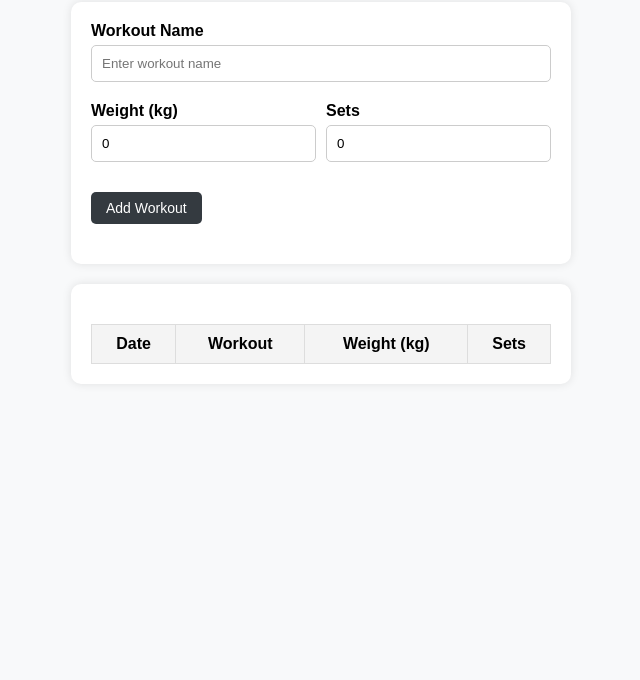
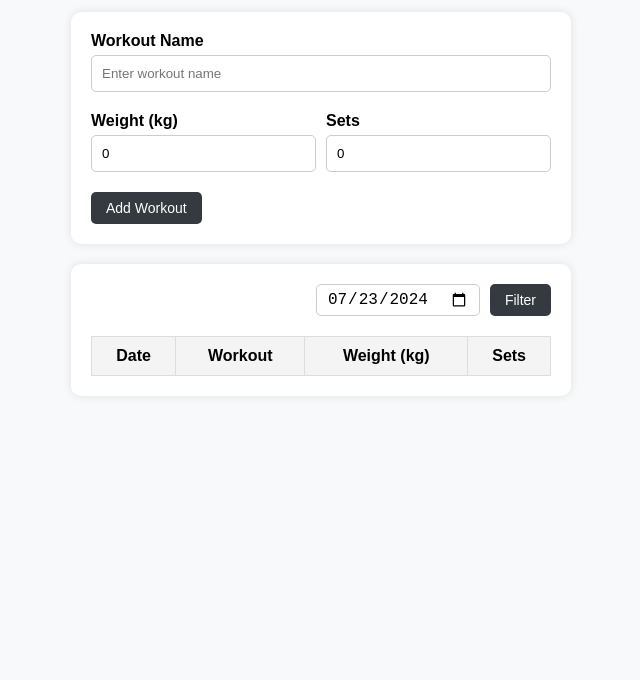
Before and after one commit to selfmadeoranges/Workout, a plain HTML site: page index.html in a window 1280 px wide. Shown: the part 120-800 px from the top of the page, without its empty margins (319-959 px from the left). Drawn offline with Linux system fonts and the light colour scheme; no server answers.

Commit message:
filter 기능 추가

```diff
--- a/index.html
+++ b/index.html
@@ -36,6 +36,10 @@
             </div>
         </div>
         <div class="table-container">
+            <div class="filter-container">
+                <input type="date" id="filter-date" name="filter-date" class="filter-date-picker">
+                <button id="filter-button">Filter</button>
+            </div>
             <table id="workout-log">
                 <thead>
                     <tr>
--- a/scripts.js
+++ b/scripts.js
@@ -22,6 +22,21 @@ document.getElementById('add-workout').addEventListener('click', function() {
     }
 });
 
+document.getElementById('filter-button').addEventListener('click', function() {
+    const filterDate = document.getElementById('filter-date').value;
+
+    if (filterDate) {
+        fetch(`http://localhost:5000/api/workouts?date=${filterDate}`)
+            .then(response => response.json())
+            .then(data => {
+                const tableBody = document.getElementById('workout-log').getElementsByTagName('tbody')[0];
+                tableBody.innerHTML = ''; // 기존 내용을 지우고
+                data.forEach(workout => addWorkoutToTable(workout));
+            })
+            .catch(error => console.error('Error:', error));
+    }
+});
+
 function addWorkoutToTable(workout) {
     const table = document.getElementById('workout-log').getElementsByTagName('tbody')[0];
     const newRow = table.insertRow();
@@ -37,11 +52,17 @@ function addWorkoutToTable(workout) {
     setsCell.textContent = workout.sets;
 }
 
-// 초기 로딩 시 모든 운동 기록 불러오기
+// 오늘 날짜 설정 및 해당 날짜의 운동 기록 로드
 document.addEventListener('DOMContentLoaded', function() {
-    fetch('http://localhost:5000/api/workouts')
+    const today = new Date().toISOString().split('T')[0];
+    document.getElementById('workout-date').value = today;
+    document.getElementById('filter-date').value = today;
+
+    fetch(`http://localhost:5000/api/workouts?date=${today}`)
         .then(response => response.json())
         .then(data => {
+            const tableBody = document.getElementById('workout-log').getElementsByTagName('tbody')[0];
+            tableBody.innerHTML = ''; // 기존 내용을 지우고
             data.forEach(workout => addWorkoutToTable(workout));
         })
         .catch(error => console.error('Error:', error));
--- a/styles.css
+++ b/styles.css
@@ -24,7 +24,8 @@ h1 {
     margin: 0;
 }
 
-.date-picker {
+.date-picker,
+.filter-container .filter-date-picker {
     display: flex;
     align-items: center;
     background: #fff;
@@ -33,14 +34,11 @@ h1 {
     padding: 5px 10px;
 }
 
-.date-picker label {
-    font-size: 16px;
-    margin-right: 10px;
-}
-
-.date-picker input {
+.date-picker input,
+.filter-date-picker {
     border: none;
     font-size: 16px;
+    padding: 5px;
 }
 
 .form-container,
@@ -49,10 +47,6 @@ h1 {
     border-radius: 10px;
     box-shadow: 0 0 10px rgba(0, 0, 0, 0.1);
     padding: 20px;
-    margin-bottom: 20px;
-}
-
-.workout-form {
     margin-bottom: 20px;
 }
 
@@ -97,17 +91,33 @@ button {
     border: none;
     border-radius: 5px;
     cursor: pointer;
-    margin-top: 10px;
 }
 
 button:hover {
     background-color: #495057;
 }
 
+.table-container {
+    margin-top: 20px;
+}
+
+.filter-container {
+    display: flex;
+    justify-content: flex-end;
+    align-items: center;
+    margin-bottom: 20px;
+}
+
+.filter-container input {
+    margin-right: 10px;
+    padding: 5px 10px;
+    border: 1px solid #ccc;
+    border-radius: 5px;
+}
+
 table {
     width: 100%;
     border-collapse: collapse;
-    margin-top: 20px;
 }
 
 table,
```
